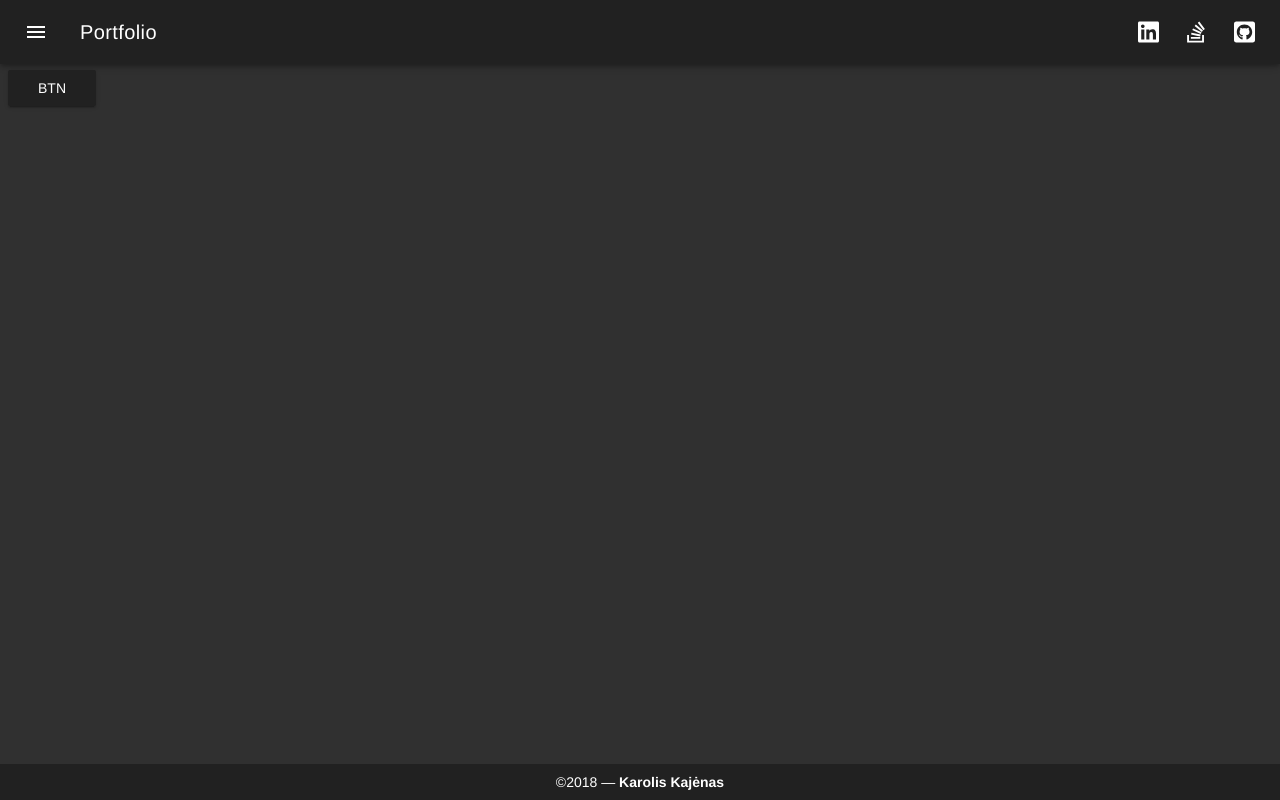
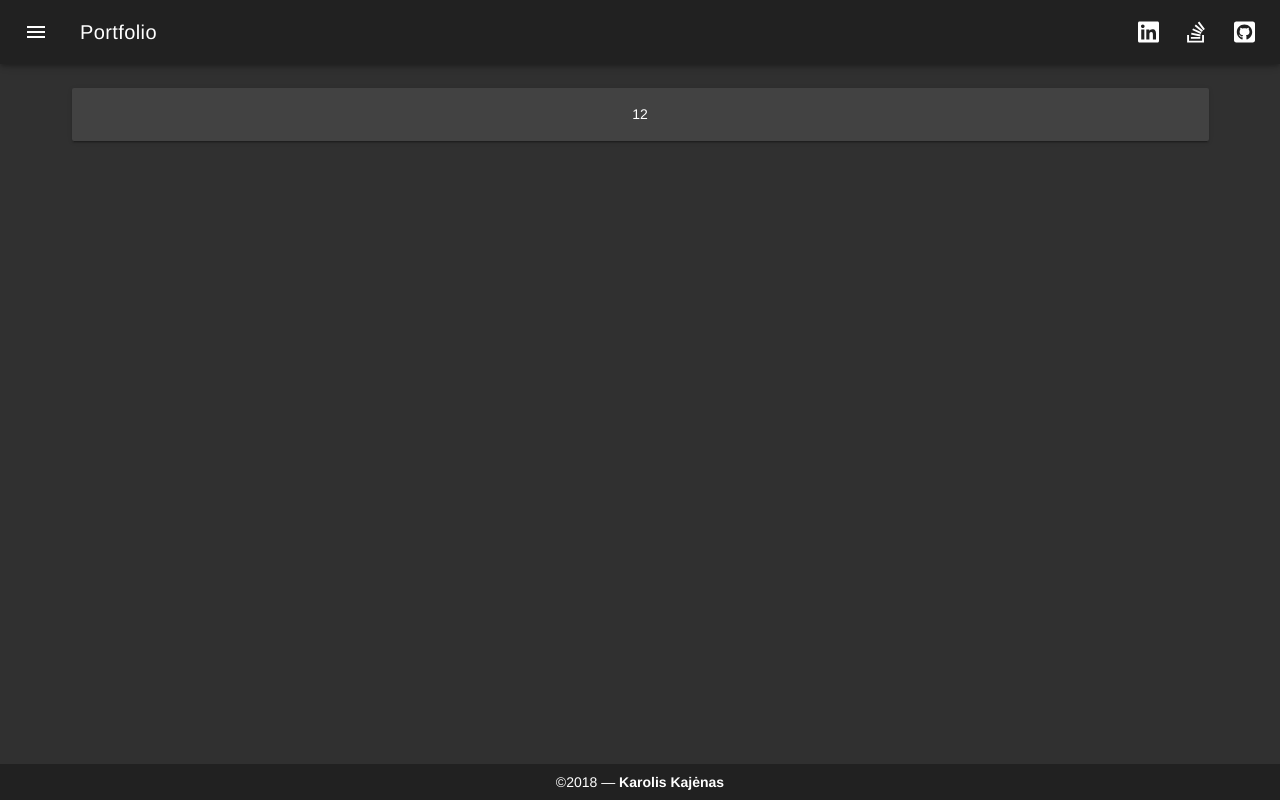
Before and after one commit to KarolisKaj/Portfolio, a Vue app in the folder Portfolio.Client/: page / in a window 1280 px wide. Built offline with nearby package versions, Linux system fonts and the light colour scheme.

Commit message:
add fixes introduced container to in content

```diff
--- a/Portfolio.Client/src/App.vue
+++ b/Portfolio.Client/src/App.vue
@@ -1,9 +1,11 @@
 <template>
   <div id="app">
     <link rel="stylesheet" href="https://fonts.googleapis.com/icon?family=Material+Icons">
-    <PortfolioHeader v-bind:metaLinks="metaLinks"></PortfolioHeader>
-    <router-view/>
-    <PortfolioFooter id="footer"></PortfolioFooter>
+    <PortfolioHeader app v-bind:metaLinks="metaLinks"></PortfolioHeader>
+    <v-content>
+      <router-view/>
+    </v-content>
+    <PortfolioFooter app></PortfolioFooter>
   </div>
 </template>
 
@@ -40,9 +42,4 @@ html, body {
  height: 100%;
  position: relative;
 }
-#footer{
-  position: absolute;
-  bottom: 0;
-  width: 100%;
-}
 </style>
--- a/Portfolio.Client/src/components/Home.vue
+++ b/Portfolio.Client/src/components/Home.vue
@@ -1,34 +1,27 @@
 <template>
-  <div>
-    <v-btn >btn</v-btn>
-  </div>
+  <v-container grid-list-md text-xs-center>
+    <v-layout row wrap>
+      <v-flex xs12>
+        <v-card >
+          <v-card-text class="px-0">12</v-card-text>
+        </v-card>
+      </v-flex>
+    </v-layout>
+  </v-container>
 </template>
 
 <script>
 export default {
-  name: 'Home',
-  data () {
+  name: "Home",
+  data() {
     return {
-      msg: 'My home page'
-    }
+      msg: "My home page"
+    };
   }
-}
+};
 </script>
 
 <!-- Add "scoped" attribute to limit CSS to this component only -->
 <style scoped>
-h1, h2 {
-  font-weight: normal;
-}
-ul {
-  list-style-type: none;
-  padding: 0;
-}
-li {
-  display: inline-block;
-  margin: 0 10px;
-}
-a {
-  color: #42b983;
-}
+
 </style>
--- a/Portfolio.Client/src/components/basic/PortfolioFooter.vue
+++ b/Portfolio.Client/src/components/basic/PortfolioFooter.vue
@@ -1,5 +1,5 @@
 <template>
-  <v-footer>
+  <v-footer app>
       <v-flex xs12 py-3 text-xs-center>&copy;{{year}} — <strong>Karolis Kajėnas</strong>
       </v-flex>
   </v-footer>
--- a/Portfolio.Client/src/components/basic/PortfolioHeader.vue
+++ b/Portfolio.Client/src/components/basic/PortfolioHeader.vue
@@ -1,5 +1,5 @@
 <template>
-    <v-toolbar>
+    <v-toolbar app>
       <v-toolbar-side-icon></v-toolbar-side-icon>
       <v-toolbar-title>Portfolio</v-toolbar-title>
       <v-spacer></v-spacer>
```
